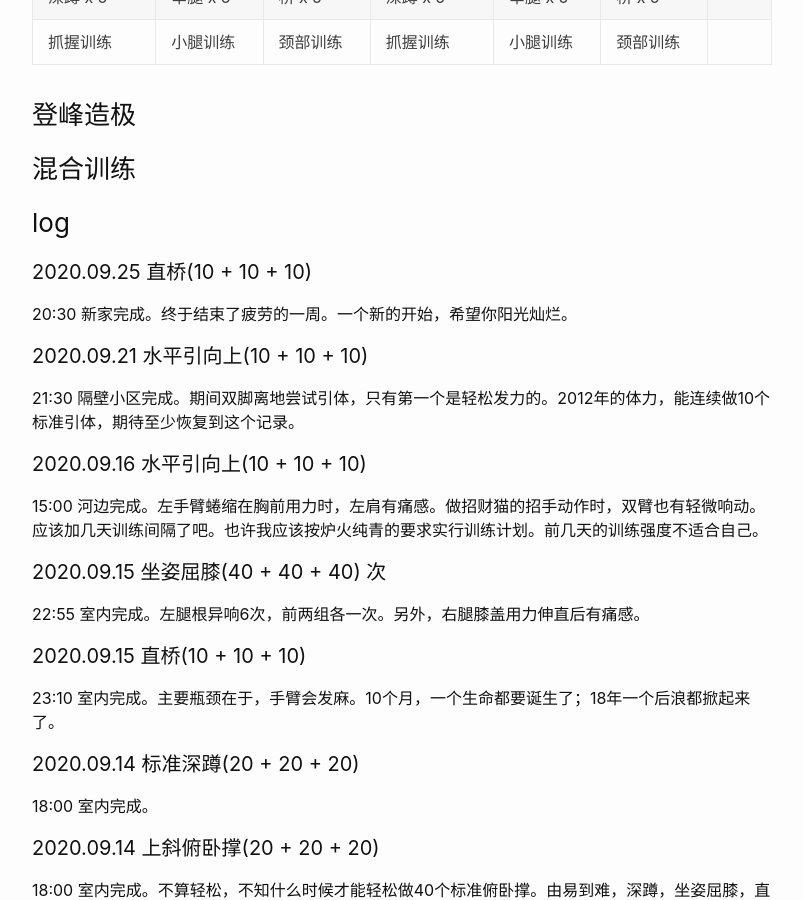
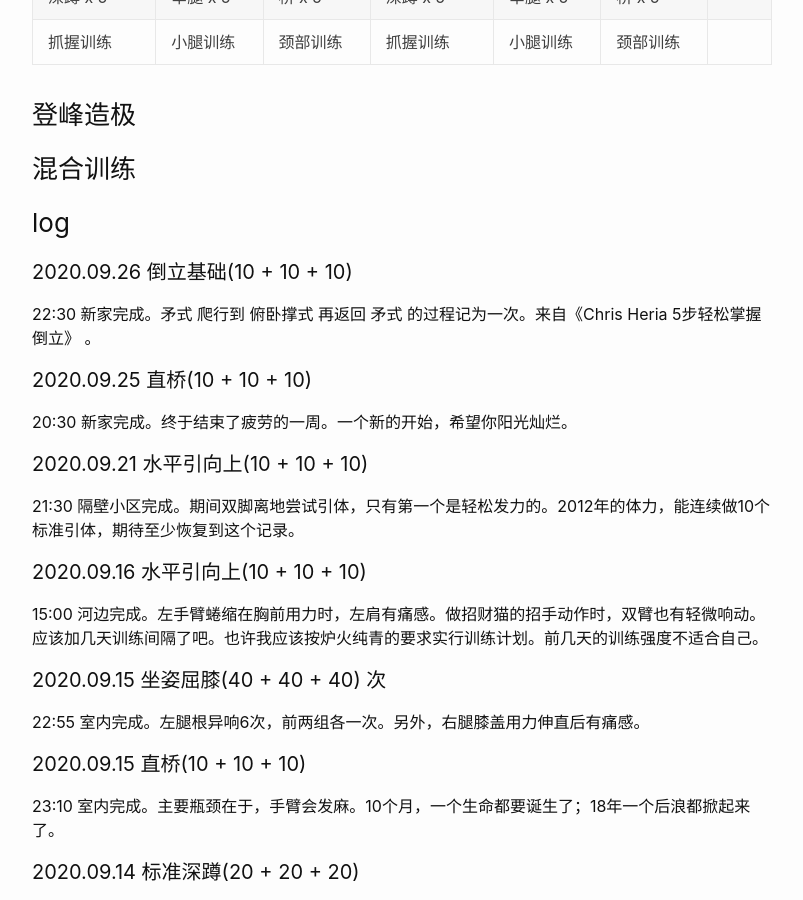
Before and after one commit to wangtiga/wangtiga.github.io, a Jekyll site: the page built from _previews/exercise.md, in a window 1280 px wide and 900 px high, scrolled down 985 px. Shown: the whole window, without its empty margins (238-1041 px from the left). Built offline with Jekyll 4.4.1, drawn with Linux system fonts in a browser that asks for light colours.

Commit message:
updated from notep

```diff
--- a/_previews/exercise.md
+++ b/_previews/exercise.md
@@ -45,6 +45,11 @@ tags:   todo
 
 
 ### log
+
+
+#### 2020.09.26 倒立基础(10 + 10 + 10)
+
+22:30 新家完成。矛式 爬行到 俯卧撑式 再返回 矛式 的过程记为一次。来自《Chris Heria 5步轻松掌握倒立》 。
 
 #### 2020.09.25 直桥(10 + 10 + 10)
 
```
